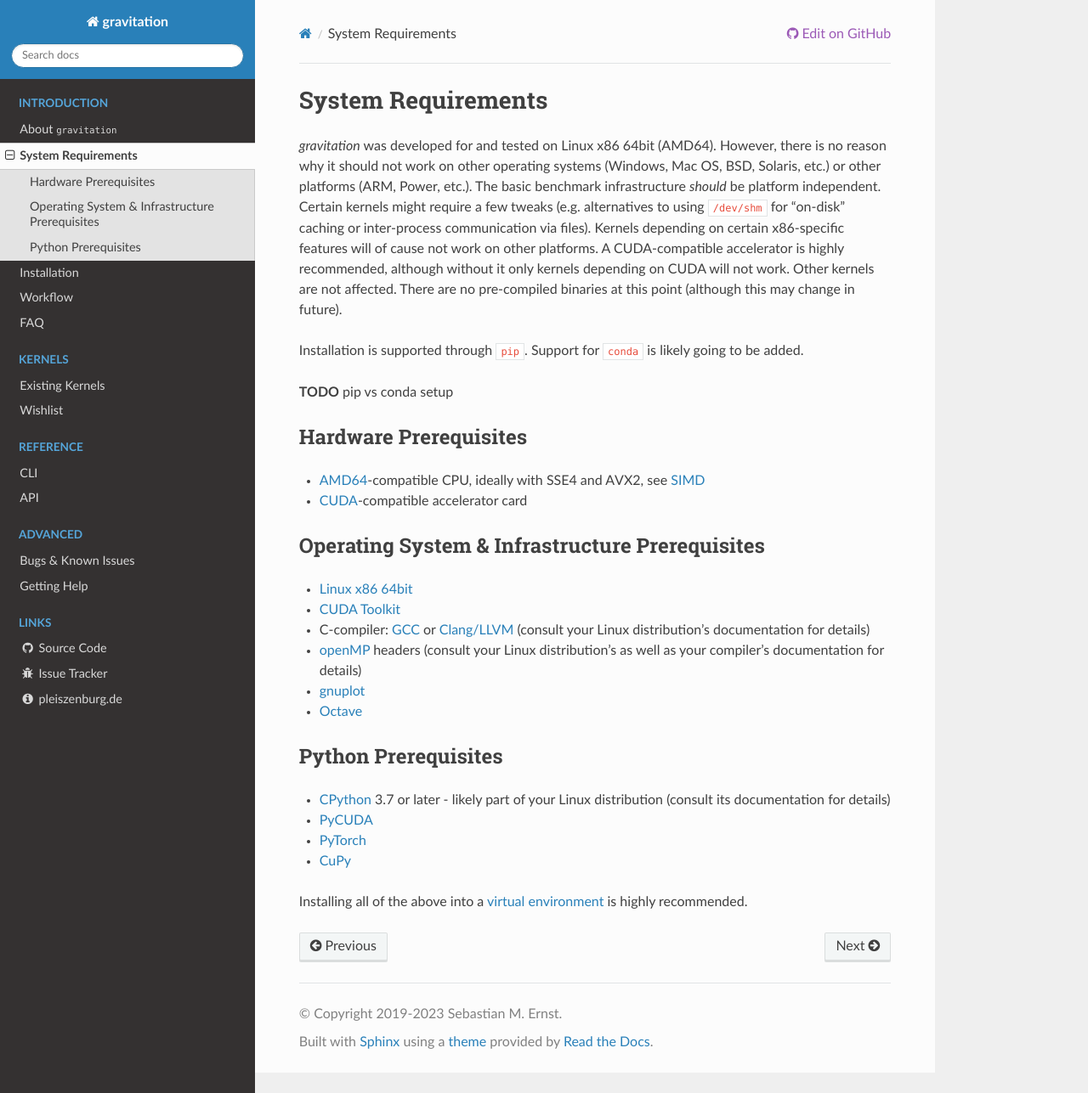
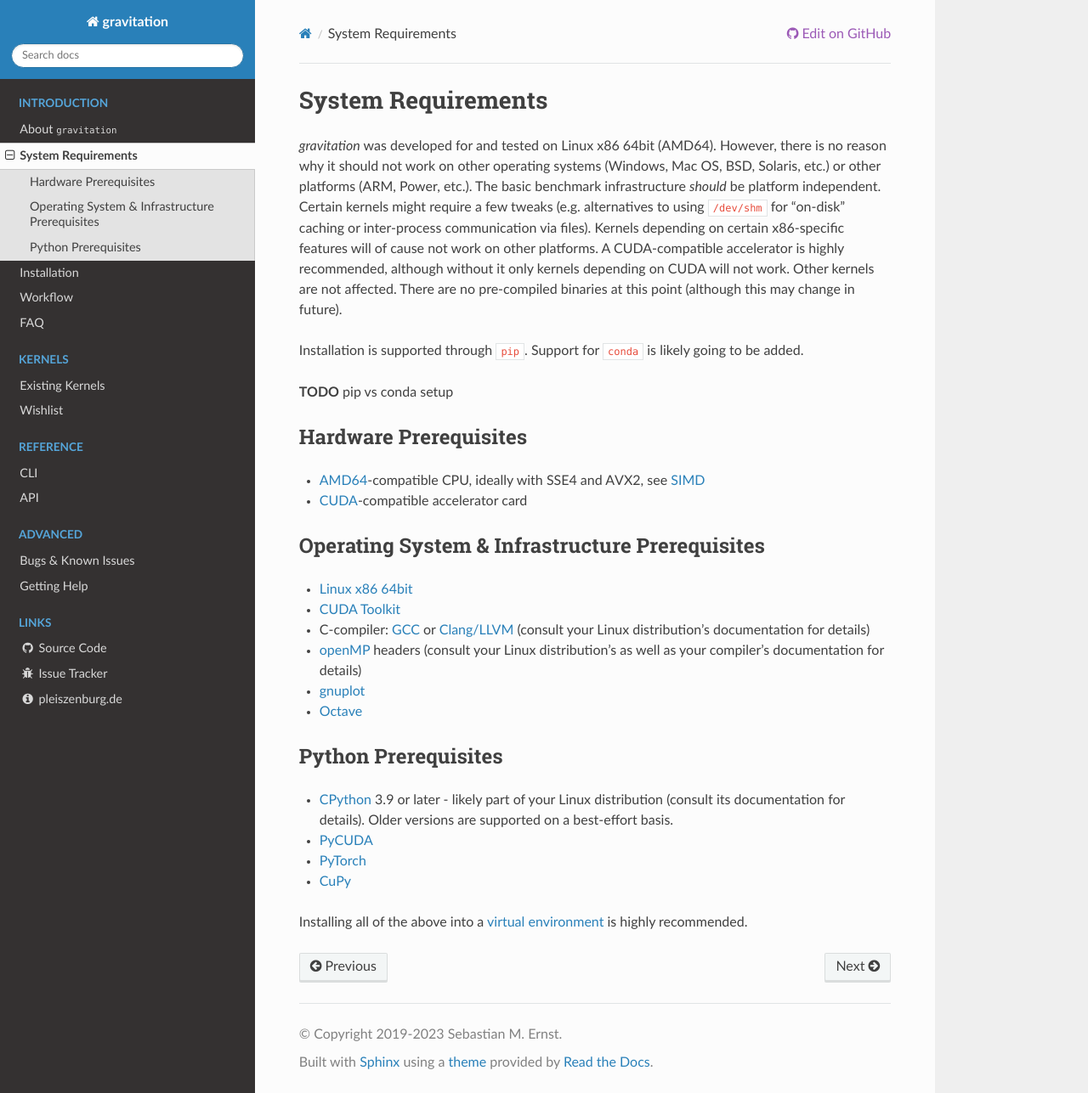
Before and after one commit to pleiszenburg/gravitation, a Sphinx documentation site: the page built from docs/source/sysreq.rst, in a window 1280 px wide and 1287 px high. Shown: the whole window at 85% size. Built offline with Sphinx 7.4.7 and the Read the Docs theme 2.0.0, drawn with Linux system fonts in a browser that asks for light colours.

Commit message:
req >= 3.9

```diff
--- a/docs/source/sysreq.rst
+++ b/docs/source/sysreq.rst
@@ -42,7 +42,7 @@ Operating System & Infrastructure Prerequisites
 Python Prerequisites
 --------------------
 
-- `CPython`_ 3.7 or later - likely part of your Linux distribution (consult its documentation for details)
+- `CPython`_ 3.9 or later - likely part of your Linux distribution (consult its documentation for details). Older versions are supported on a best-effort basis.
 - `PyCUDA`_
 - `PyTorch`_
 - `CuPy`_
--- a/pyproject.toml
+++ b/pyproject.toml
@@ -20,7 +20,7 @@ keywords = [
 ]
 readme = "README.md"
 license = {file = "LICENSE"}
-requires-python = ">=3.7"
+requires-python = ">=3.9"
 dependencies = [
     "click",
     # "Cython",
```
